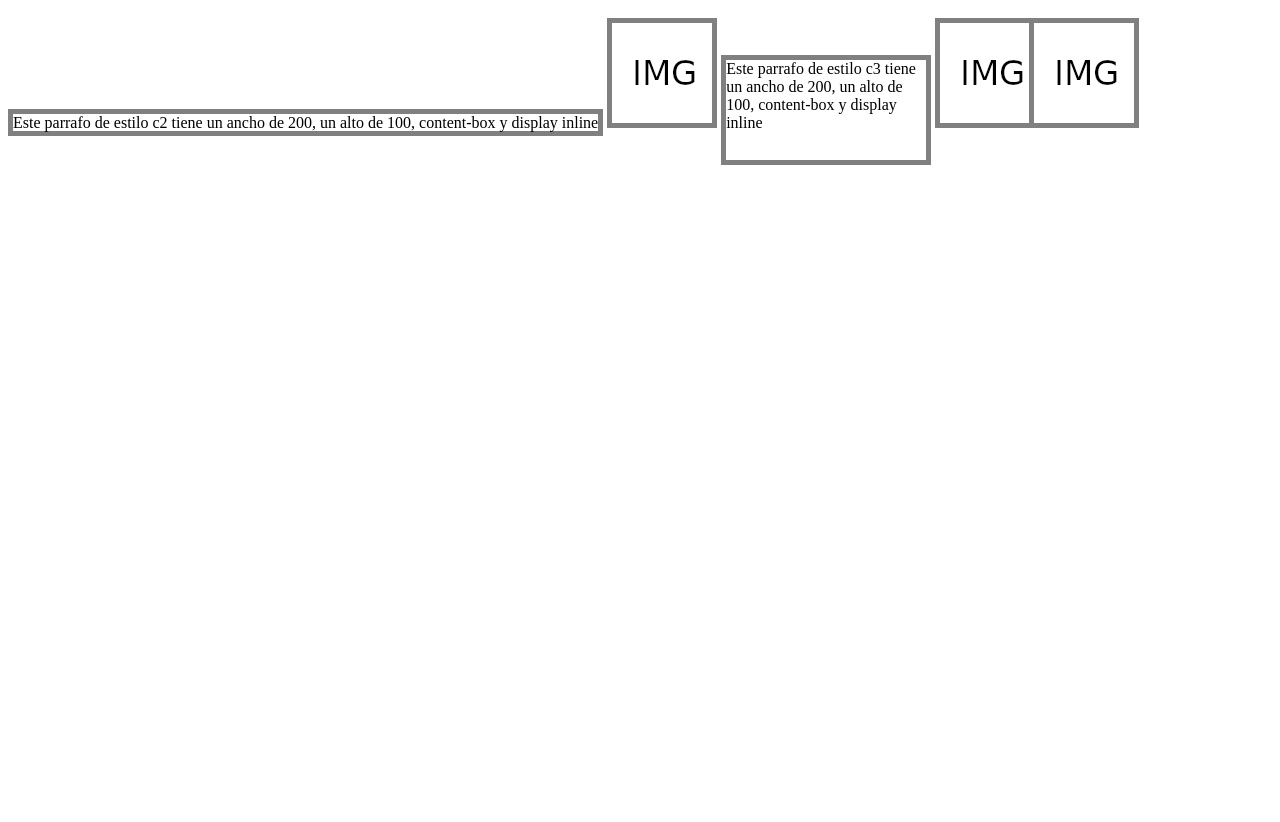
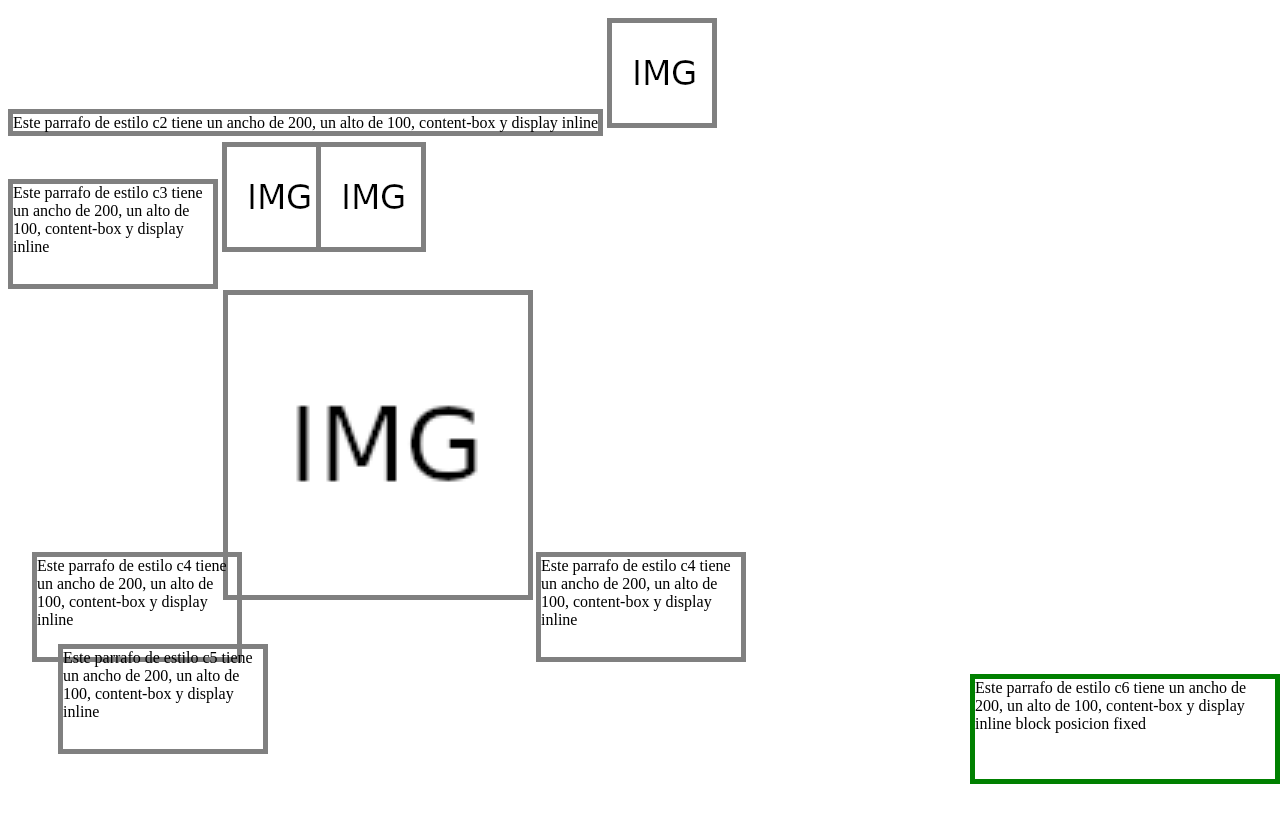
Before and after one commit to eSeDanz/ActividadCSS_Display_Position, a plain HTML site: page Actividad CSS Display Position/WebContent/index.html in a window 1280 px wide. Before the commit the page ends 800 px from the top, so only its background shows below. Drawn offline with Linux system fonts and the light colour scheme.

Commit message:
Termino index y estilo

```diff
--- a/Actividad CSS Display Position/WebContent/estilo.css
+++ b/Actividad CSS Display Position/WebContent/estilo.css
@@ -23,3 +23,51 @@ p.c3 {
 	height: 100px;
 	width: 200px;
 }
+
+p.c4 {
+	display: inline-block;
+	box-sizing: content-box;
+	border: 5px solid grey;
+	height: 100px;
+	width: 200px;
+	position:relative;
+	left:-290px;
+}
+
+img.grande {
+	position:relative;
+	left: 215px;
+	top: -25px;
+	width: 300px;
+	height: 300px;
+}
+
+p.c5 {
+	display: inline-block;
+	box-sizing: content-box;
+	border: 5px solid grey;
+	height: 100px;
+	width: 200px;
+	position:relative;
+	left:50px;
+	top: -50px;
+}
+
+p.c6 {
+	display: inline-block;
+	box-sizing: content-box;
+	border: 5px solid green;
+	height: 100px;
+	width: 300px;
+	position:fixed;
+	bottom: 0px;
+	right: 0px;
+}
+
+p.c7 {
+	display: inline-block;
+	box-sizing: content-box;
+	border: 5px solid grey;
+	height: 100px;
+	width: 200px;
+}
--- a/Actividad CSS Display Position/WebContent/index.html
+++ b/Actividad CSS Display Position/WebContent/index.html
@@ -8,8 +8,17 @@
 <body>
 <p class="c2"> Este parrafo de estilo c2 tiene un ancho de 200, un alto de 100, content-box y display inline</p>
 <img src="img/img.png">
+<br>
 <p class="c3"> Este parrafo de estilo c3 tiene un ancho de 200, un alto de 100, content-box y display inline</p>
 <img src="img/img.png">
 <img class="imgmovida" src="img/img.png">
+<br>
+<img class="grande" src="img/img.png">
+<p class="c4"> Este parrafo de estilo c4 tiene un ancho de 200, un alto de 100, content-box y display inline</p>
+
+<p class="c7"> Este parrafo de estilo c4 tiene un ancho de 200, un alto de 100, content-box y display inline</p>
+<br>
+<p class="c5"> Este parrafo de estilo c5 tiene un ancho de 200, un alto de 100, content-box y display inline</p>
+<p class="c6"> Este parrafo de estilo c6 tiene un ancho de 200, un alto de 100, content-box y display inline block posicion fixed</p>
 </body>
 </html>
```
Also changed, not shown: 1 other file.
